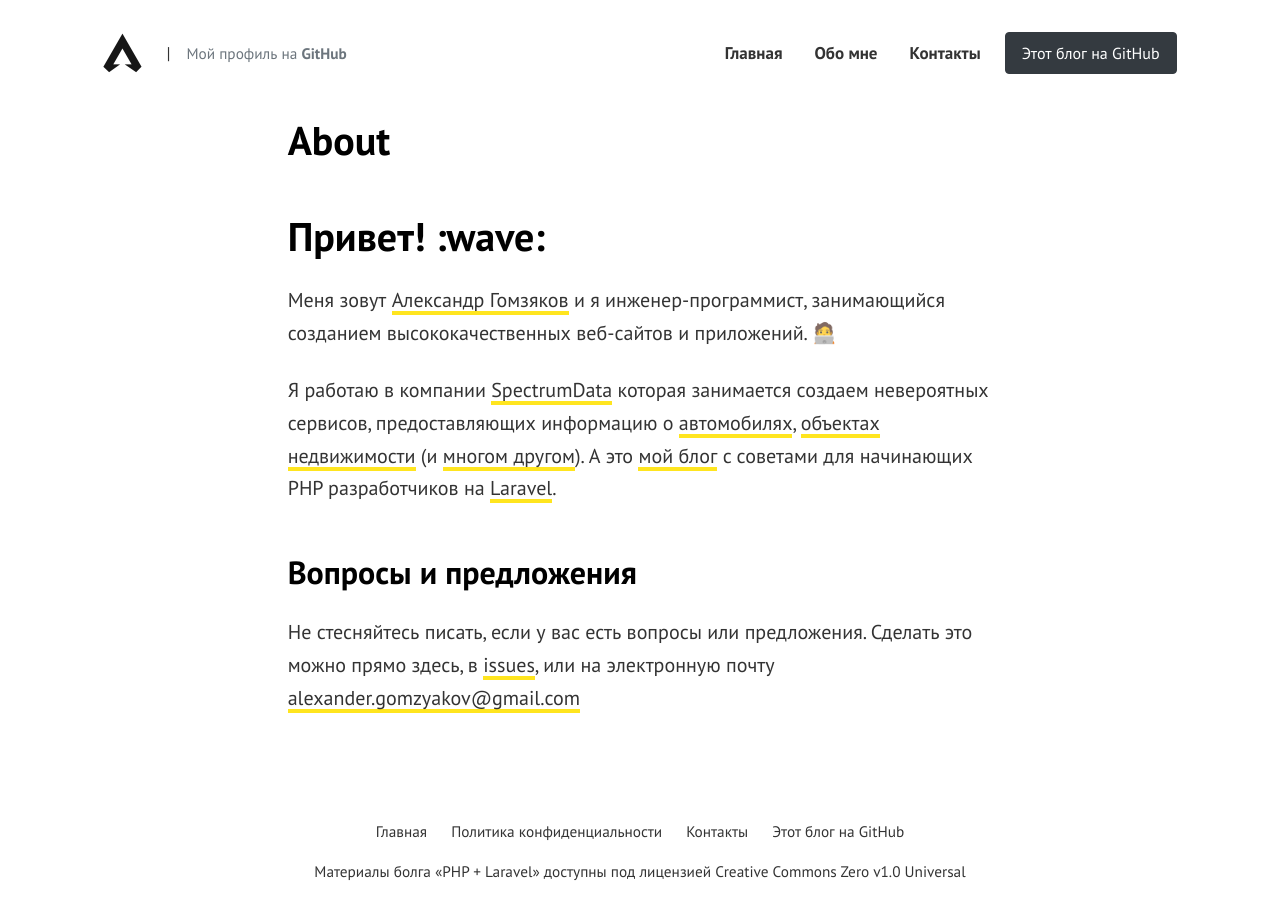
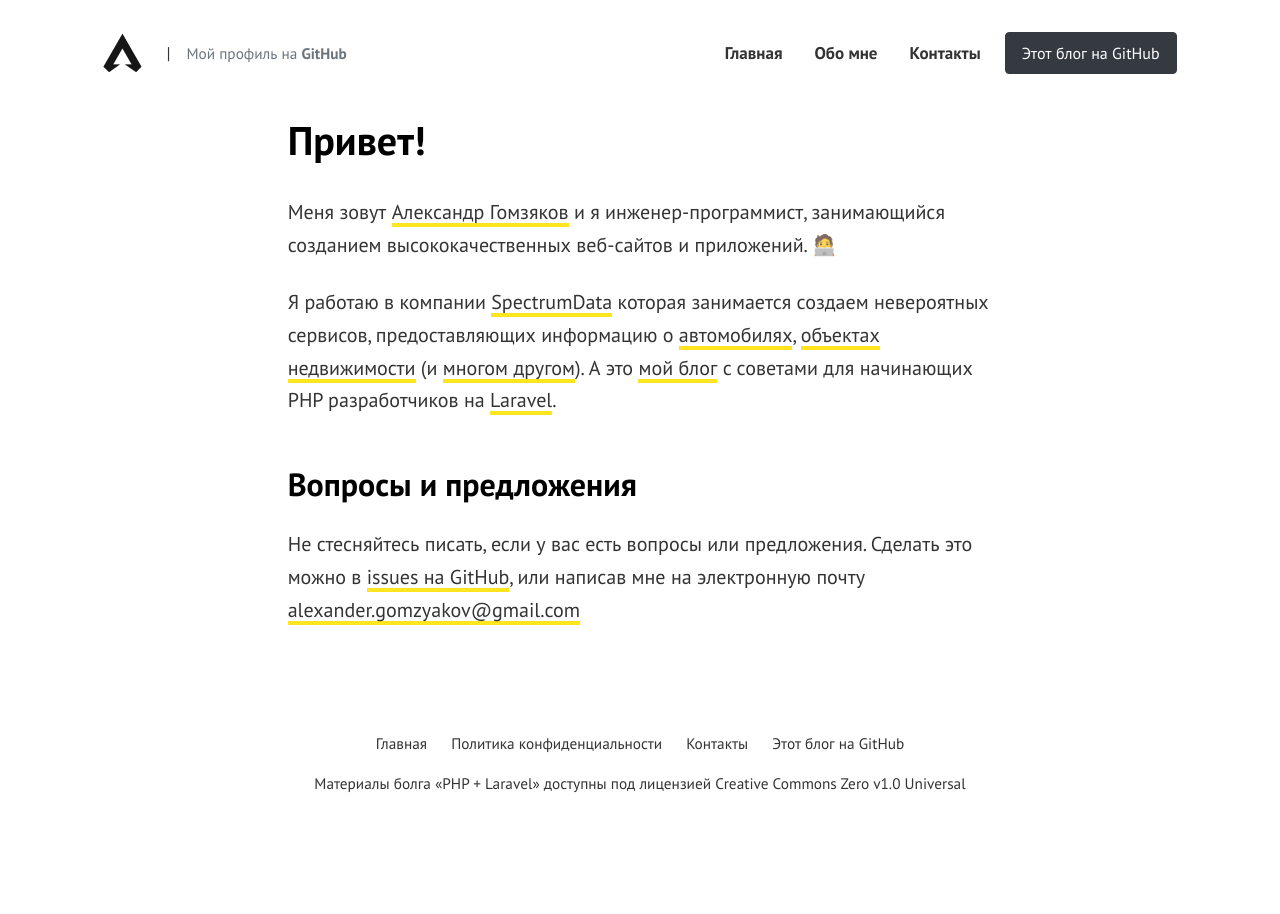
Before and after one commit to gomzyakov/gomzyakov.github.io, a Jekyll site: the page built from pages/about.md, in a window 1280 px wide. Built offline with Jekyll 4.4.1, drawn with Linux system fonts in a browser that asks for light colours.

Commit message:
Update about.md & README.md

```diff
--- a/pages/about.md
+++ b/pages/about.md
@@ -1,10 +1,8 @@
 ---
 layout: page
-title: About
+title: "Привет!"
 permalink: "/about/"
 ---
-
-# Привет! :wave:
 
 Меня зовут [Александр Гомзяков](https://github.com/gomzyakov) и я инженер-программист, занимающийся созданием высококачественных веб-сайтов и приложений. 🧑‍💻
 
@@ -12,4 +10,4 @@ permalink: "/about/"
 
 ## Вопросы и предложения
 
-Не стесняйтесь писать, если у вас есть вопросы или предложения. Сделать это можно прямо здесь, в [issues](https://github.com/gomzyakov/gomzyakov.github.io/issues), или на электронную почту [alexander.gomzyakov@gmail.com](mailto:alexander.gomzyakov@gmail.com)
+Не стесняйтесь писать, если у вас есть вопросы или предложения. Сделать это можно в [issues на GitHub](https://github.com/gomzyakov/gomzyakov.github.io/issues), или написав мне на электронную почту [alexander.gomzyakov@gmail.com](mailto:alexander.gomzyakov@gmail.com)
```
Also changed, not shown: README.md.
